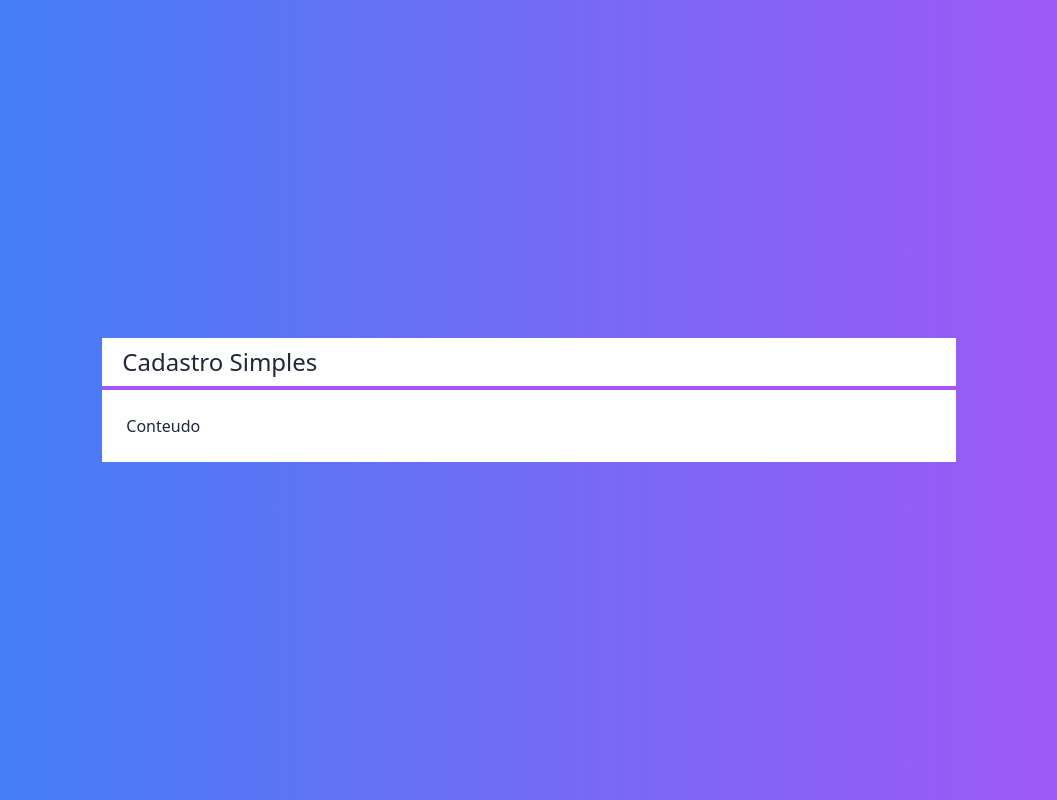
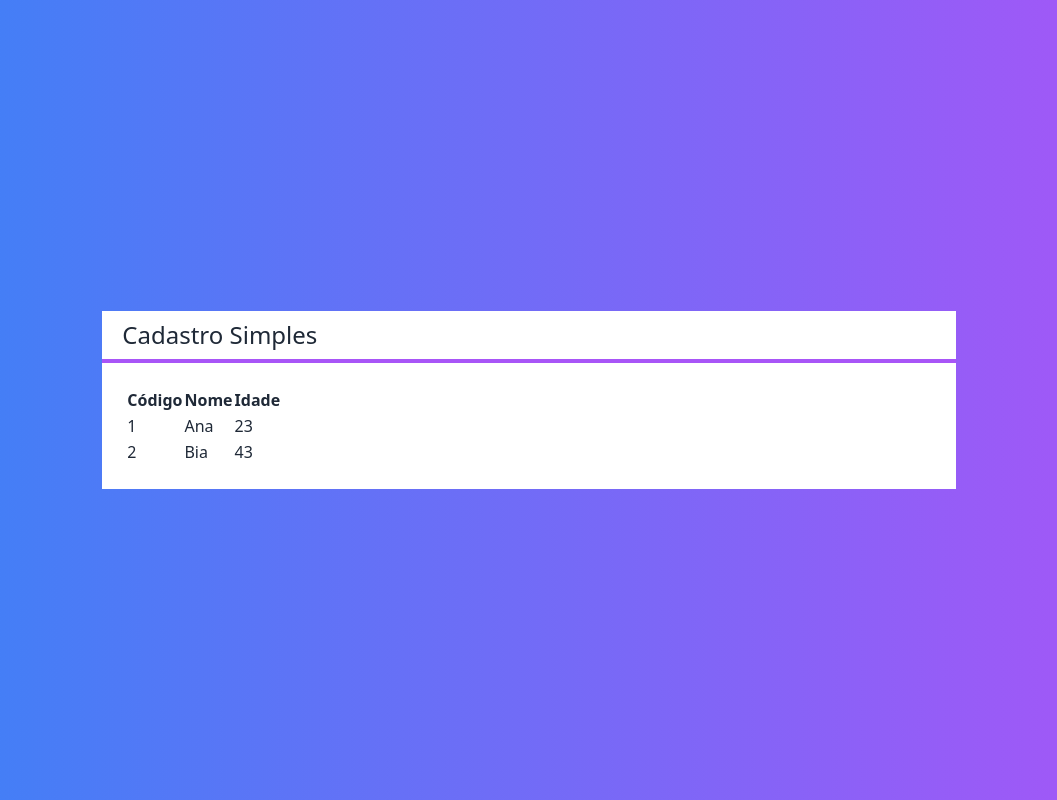
Before and after one commit to LucasMatheus96/CRUD_Usuario_NextJS, a Next.js app in the folder next-crud/: page / in a window 1280 px wide. Shown: the whole page, without its empty margins (111-1168 px from the left). Built offline with nearby package versions, Linux system fonts and the light colour scheme.

Commit message:
Criação do componente Tabela

```diff
--- /dev/null
+++ b/next-crud/src/components/Tabela.tsx
@@ -0,0 +1,40 @@
+import { table } from "console";
+import Cliente from "../core/Cliente";
+interface TabelaProps{
+clientes: Cliente[]
+}
+export default function Tabela(props:TabelaProps){
+
+    function renderizarCabecalho(){
+        return(
+        <tr>
+            <th>Código</th>
+            <th>Nome</th>
+            <th>Idade</th>
+        </tr>
+        )
+    }
+
+    function renderizarDados(){
+        return props.clientes?.map((cliente, i)=>{
+            return(
+                <tr key={cliente.id}>
+                    <td>{cliente.id}</td>
+                    <td>{cliente.nome}</td>
+                    <td>{cliente.idade}</td>
+
+                </tr>
+            )
+        })
+    }
+    return(
+        <table>
+            <thead>
+                {renderizarCabecalho()}
+            </thead>
+            <tbody>
+                {renderizarDados()}
+            </tbody>
+        </table>
+    )
+}
--- a/next-crud/src/pages/index.tsx
+++ b/next-crud/src/pages/index.tsx
@@ -1,9 +1,14 @@
 import Image from 'next/image'
 import { Inter } from 'next/font/google'
 import Layout from '../components/Layout'
+import Tabela from '../components/Tabela'
+import Cliente from '../core/Cliente'
 
 const inter = Inter({ subsets: ['latin'] })
-
+const clientes = [
+  new Cliente('Ana', 23, '1'),
+  new Cliente('Bia', 43, '2'),
+]
 export default function Home() {
   return (
     <div className={`
@@ -14,7 +19,7 @@
     }>
 
       <Layout titulo="Cadastro Simples">
-        <span>Conteudo</span>
+        <Tabela clientes={clientes}></Tabela>
       </Layout>
 
     </div>
```
